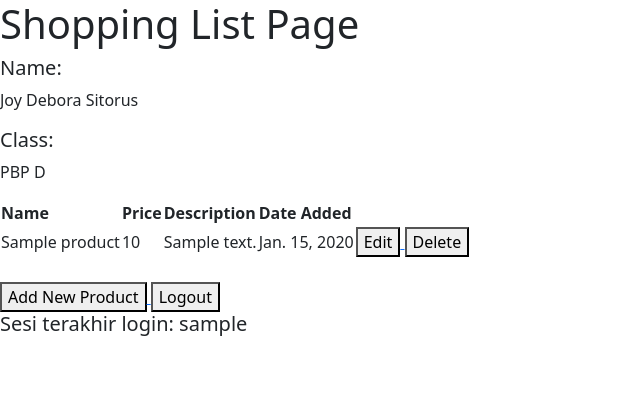
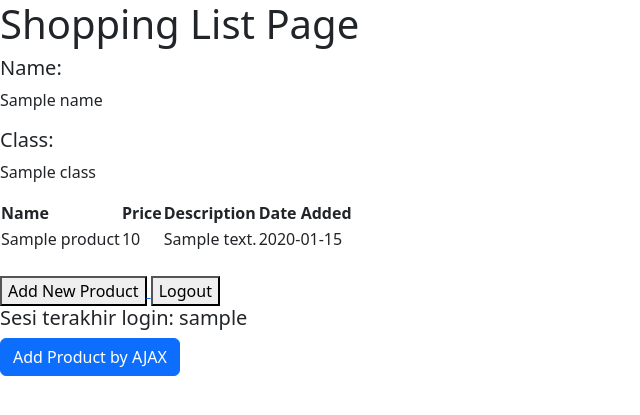
Before and after one commit to joydebora/shopping-list, a Django app: template main/templates/main.html in a window 1280 px wide. Shown: the top 415 px of the page, without its empty margins (0-640 px from the left). Run offline with Django 4.2, Linux system fonts and the light colour scheme; tables that the repository leaves empty hold one stand-in row (values such as "Sample post"); the template is opened without the code that fills it: values that come from a table or form of the project are taken from there, most other values are stand-ins (such as "Sample title", 1, 10 or a date in 2020).

Commit message:
tutorial 5 selesai

```diff
--- a/main/templates/main.html
+++ b/main/templates/main.html
@@ -4,12 +4,12 @@
     <h1>Shopping List Page</h1>
 
     <h5>Name:</h5>
-    <p>Joy Debora Sitorus</p>
+    <p>{{name}}</p>
 
     <h5>Class:</h5>
-    <p>PBP D</p>
+    <p>{{class}}</p>
 
-    <table>
+<table id="product_table">
     <tr>
         <th>Name</th>
         <th>Price</th>
@@ -57,4 +57,78 @@
 
 <h5>Sesi terakhir login: {{ last_login }}</h5>
 
+<script>
+    async function getProducts() {
+        return fetch("{% url 'main:get_product_json' %}").then((res) => res.json())
+    }
+
+    async function refreshProducts() {
+        document.getElementById("product_table").innerHTML = ""
+        const products = await getProducts()
+        let htmlString = `<tr>
+            <th>Name</th>
+            <th>Price</th>
+            <th>Description</th>
+            <th>Date Added</th>
+        </tr>`
+        products.forEach((item) => {
+            htmlString += `\n<tr>
+            <td>${item.fields.name}</td>
+            <td>${item.fields.price}</td>
+            <td>${item.fields.description}</td>
+            <td>${item.fields.date_added}</td>
+        </tr>`
+        })
+
+        document.getElementById("product_table").innerHTML = htmlString
+        document.getElementById("button_add").onclick = addProduct
+    }
+
+    function addProduct() {
+        fetch("{% url 'main:add_product_ajax' %}", {
+            method: "POST",
+            body: new FormData(document.querySelector('#form'))
+        }).then(refreshProducts)
+
+        document.getElementById("form").reset()
+        return false
+    }
+
+    refreshProducts()
+
+</script>
+
+<div class="modal fade" id="exampleModal" tabindex="-1" aria-labelledby="exampleModalLabel" aria-hidden="true">
+    <div class="modal-dialog">
+        <div class="modal-content">
+            <div class="modal-header">
+                <h1 class="modal-title fs-5" id="exampleModalLabel">Add New Product</h1>
+                <button type="button" class="btn-close" data-bs-dismiss="modal" aria-label="Close"></button>
+            </div>
+            <div class="modal-body">
+                <form id="form" onsubmit="return false;">
+                    {% csrf_token %}
+                    <div class="mb-3">
+                        <label for="name" class="col-form-label">Name:</label>
+                        <input type="text" class="form-control" id="name" name="name"></input>
+                    </div>
+                    <div class="mb-3">
+                        <label for="price" class="col-form-label">Price:</label>
+                        <input type="number" class="form-control" id="price" name="price"></input>
+                    </div>
+                    <div class="mb-3">
+                        <label for="description" class="col-form-label">Description:</label>
+                        <textarea class="form-control" id="description" name="description"></textarea>
+                    </div>
+                </form>
+            </div>
+            <div class="modal-footer">
+                <button type="button" class="btn btn-secondary" data-bs-dismiss="modal">Close</button>
+                <button type="button" class="btn btn-primary" id="button_add" data-bs-dismiss="modal">Add Product</button>
+            </div>
+        </div>
+    </div>
+</div>
+
+<button type="button" class="btn btn-primary" data-bs-toggle="modal" data-bs-target="#exampleModal">Add Product by AJAX</button>
 {% endblock content %}
--- a/main/urls.py
+++ b/main/urls.py
@@ -1,7 +1,7 @@
 from django.urls import path
 from main.views import show_main, create_product, show_xml, show_json, show_xml_by_id, show_json_by_id
 from main.views import register, login_user, logout_user
-from main.views import edit_product, delete_product
+from main.views import edit_product, delete_product, get_product_json, add_product_ajax
 
 app_name = 'main'
 
@@ -17,4 +17,6 @@ urlpatterns = [
     path('logout/', logout_user, name='logout'),
     path('edit-product/<int:id>', edit_product, name='edit_product'),
     path('delete/<int:id>', delete_product, name='delete_product'),
+    path('get-product/', get_product_json, name='get_product_json'),
+    path('create-product-ajax/', add_product_ajax, name='add_product_ajax'),
 ]
--- a/main/views.py
+++ b/main/views.py
@@ -6,13 +6,14 @@ from .models import Product
 from django.http import HttpResponse
 from django.core import serializers
 
-from django.shortcuts import redirect
+from django.shortcuts import redirect, HttpResponseRedirect
 from django.contrib.auth.forms import UserCreationForm
 from django.contrib import messages
 from django.contrib.auth import authenticate, login, logout
 from django.contrib.auth.decorators import login_required
 import datetime
 
+from django.views.decorators.csrf import csrf_exempt
 
 # Create your views here.
 @login_required(login_url='/login')
@@ -111,3 +112,22 @@ def delete_product(request, id):
     product.delete()
     # Kembali ke halaman awal
     return HttpResponseRedirect(reverse('main:show_main'))
+
+def get_product_json(request):
+    product_item = Product.objects.all()
+    return HttpResponse(serializers.serialize('json', product_item))
+
+@csrf_exempt
+def add_product_ajax(request):
+    if request.method == 'POST':
+        name = request.POST.get("name")
+        price = request.POST.get("price")
+        description = request.POST.get("description")
+        user = request.user
+
+        new_product = Product(name=name, price=price, description=description, user=user)
+        new_product.save()
+
+        return HttpResponse(b"CREATED", status=201)
+
+    return HttpResponseNotFound()
```
Lines whose indentation alone changed are shown as unchanged.
